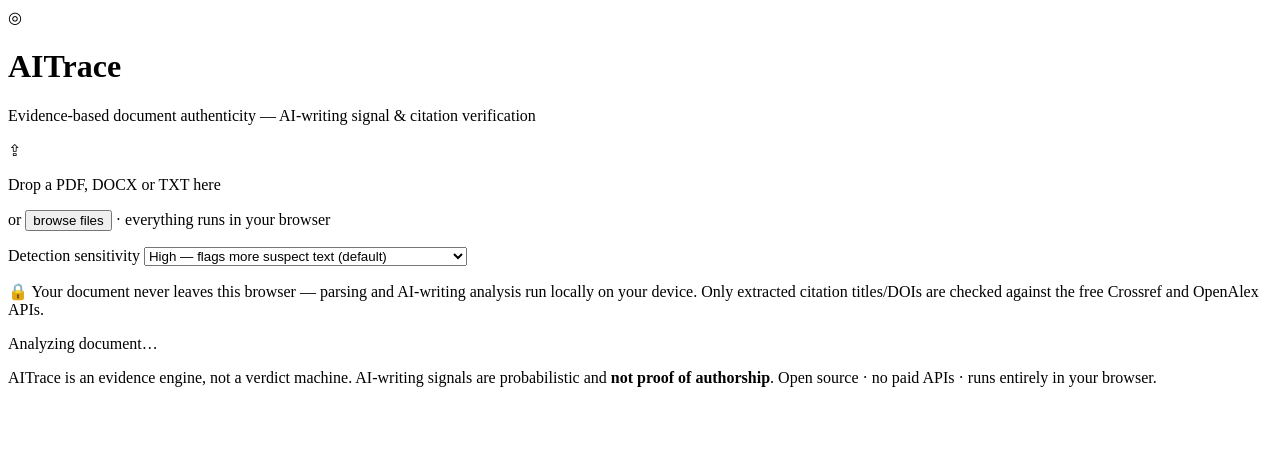
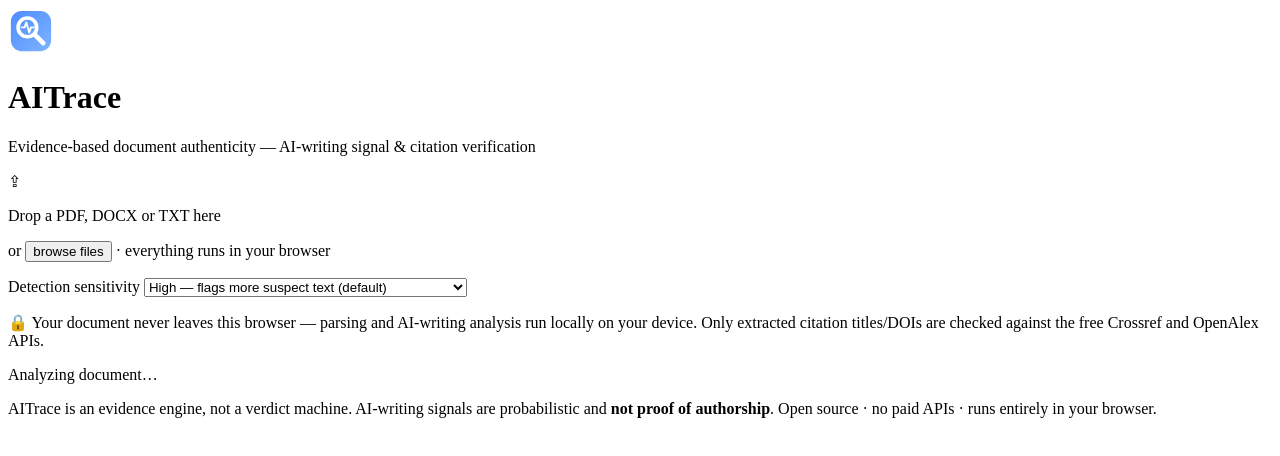
Before and after one commit to ahmadabdullahsiddiqui/AITrace, a website with bundled scripts: page docs/index.html in a window 1280 px wide. Built offline with nearby package versions, Linux system fonts and the light colour scheme.

Commit message:
Add AITrace logo and favicon
- SVG brand mark: magnifier over a trace pulse on a blue rounded badge
- Reused as the browser favicon (favicon.svg) and the header logo
- Scales cleanly and reads on light or dark backgrounds

Designed-By: Ahmad Abdullah <abdullah@powerfolder.com>

```diff
--- a/docs/index.html
+++ b/docs/index.html
@@ -4,6 +4,8 @@
     <meta charset="utf-8" />
     <meta name="viewport" content="width=device-width, initial-scale=1" />
     <title>AITrace — Document Authenticity Analyzer</title>
+    <link rel="icon" href="favicon.svg" type="image/svg+xml" />
+    <link rel="apple-touch-icon" href="favicon.svg" />
     <link rel="stylesheet" href="style.css" />
     <!-- DOCX parser (mammoth) as a UMD global. pdf.js is imported as an ES module inside js/extraction.js. -->
     <script src="https://cdn.jsdelivr.net/npm/mammoth@1.8.0/mammoth.browser.min.js" defer></script>
@@ -11,7 +13,7 @@
   <body>
     <header class="topbar">
       <div class="brand">
-        <span class="logo">◎</span>
+        <img class="logo" src="favicon.svg" width="46" height="46" alt="AITrace logo" />
         <div>
           <h1>AITrace</h1>
           <p class="tagline">Evidence-based document authenticity — AI-writing signal &amp; citation verification</p>
--- a/docs/style.css
+++ b/docs/style.css
@@ -32,7 +32,7 @@
   background: linear-gradient(180deg, rgba(79, 140, 255, 0.08), transparent);
 }
 .brand { display: flex; align-items: center; gap: 14px; max-width: 1080px; margin: 0 auto; }
-.logo { font-size: 34px; color: var(--accent); }
+.logo { width: 46px; height: 46px; display: block; flex-shrink: 0; }
 .topbar h1 { margin: 0; font-size: 24px; letter-spacing: 0.5px; }
 .tagline { margin: 2px 0 0; color: var(--muted); font-size: 13.5px; }
 
```
Also changed, not shown: docs/favicon.svg (added).
